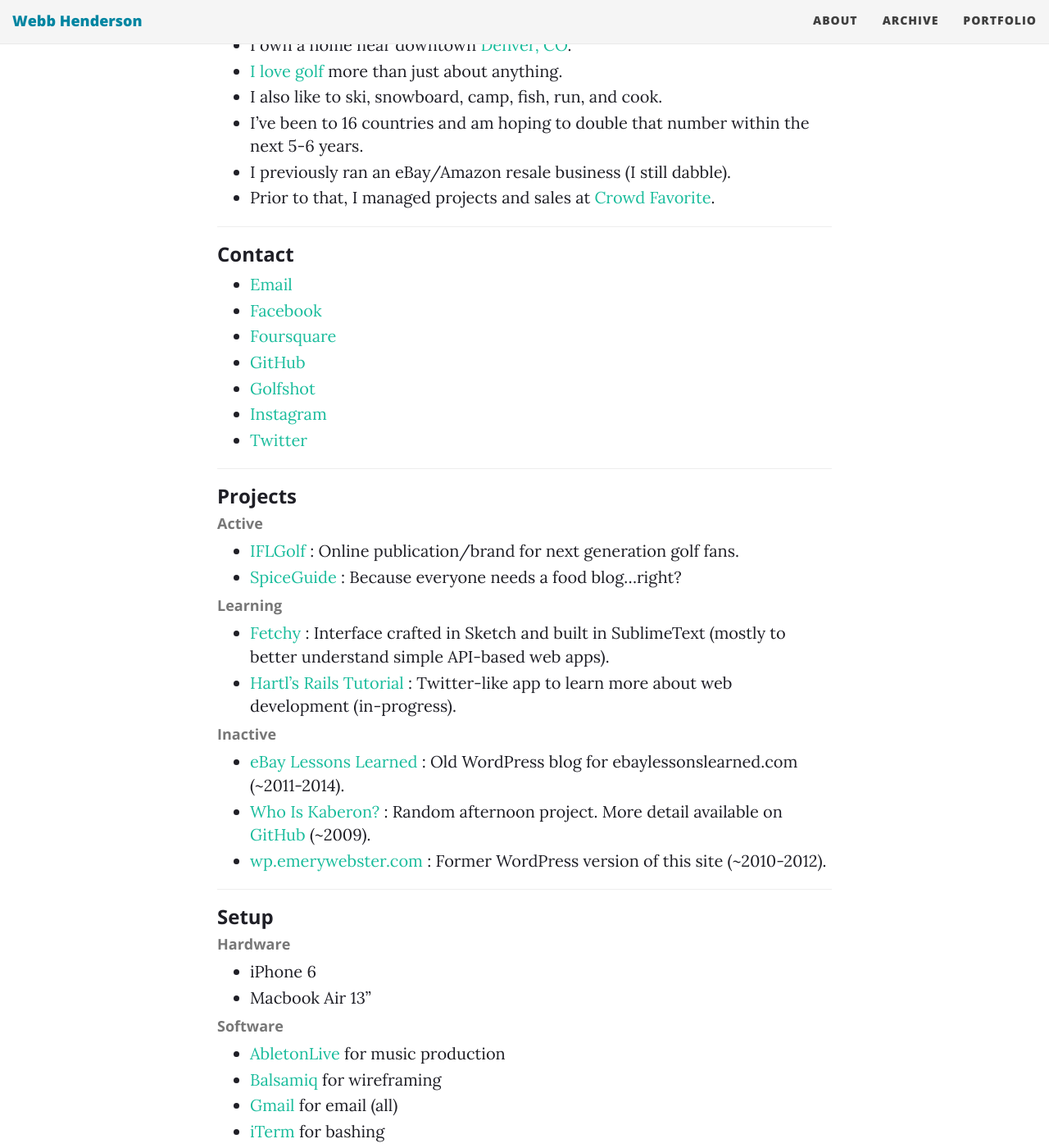
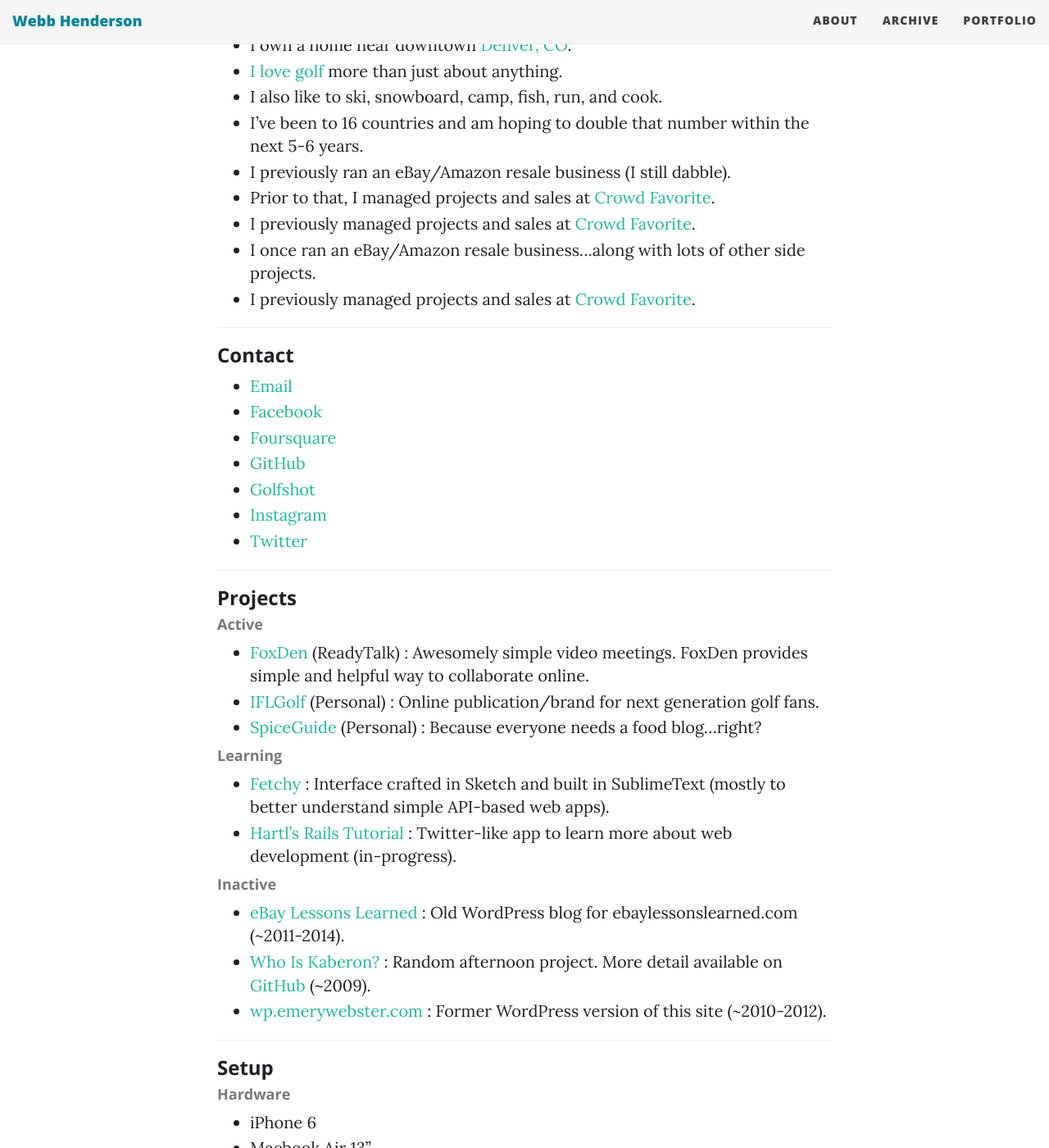
Before and after one commit to emerywebster/emerywebster.github.io, a Jekyll site: the page built from about.md, in a window 1280 px wide and 1400 px high, scrolled down 846 px. Shown: the whole window at 82% size. Built offline with Jekyll 4.4.1, drawn with Linux system fonts in a browser that asks for light colours; nearby versions of some CDN libraries; some of the changed text lies outside the part shown.

Commit message:
udpate about

```diff
--- a/about.md
+++ b/about.md
@@ -4,7 +4,7 @@ title: About
 permalink: /about/
 feature-img: "img/beav.jpg"
 ---
-Hello there! I'm Webb, a product generalist living in Denver, Colorado. I'm currently on the UX team at [ReadyTalk](http://readytalk.com) &mdash; working on an amazing new collaborative video tool called [FoxDen](http://foxden.io).
+Hello there! I'm Webb &mdash; a product generalist and UX designer living in Denver, Colorado. Currently I'm working with [ReadyTalk](http://readytalk.com) on a fun new product called [FoxDen](http://foxden.io).
 
 I enjoy...
 
@@ -31,6 +31,9 @@ I also like connecting with new people...so please feel free to [give me a shout
 - I've been to 16 countries and am hoping to double that number within the next 5-6 years.
 - I previously ran an eBay/Amazon resale business (I still dabble).
 - Prior to that, I managed projects and sales at [Crowd Favorite](http://crowdfavorite.com).
+- I previously managed projects and sales at [Crowd Favorite](http://crowdfavorite.com).
+- I once ran an eBay/Amazon resale business...along with lots of other side projects.
+- I previously managed projects and sales at [Crowd Favorite](http://crowdfavorite.com).
 
 ---
 
@@ -50,8 +53,9 @@ I also like connecting with new people...so please feel free to [give me a shout
 
 #### Active
 
-- [IFLGolf](http://ifl.golf) : Online publication/brand for next generation golf fans.
-- [SpiceGuide](http://spicegui.de) : Because everyone needs a food blog...right?
+- [FoxDen](http://foxden.io) (ReadyTalk) : Awesomely simple video meetings. FoxDen provides simple and helpful way to collaborate online.
+- [IFLGolf](http://ifl.golf) (Personal) : Online publication/brand for next generation golf fans.
+- [SpiceGuide](http://spicegui.de) (Personal) : Because everyone needs a food blog...right?
 
 #### Learning
 
```
